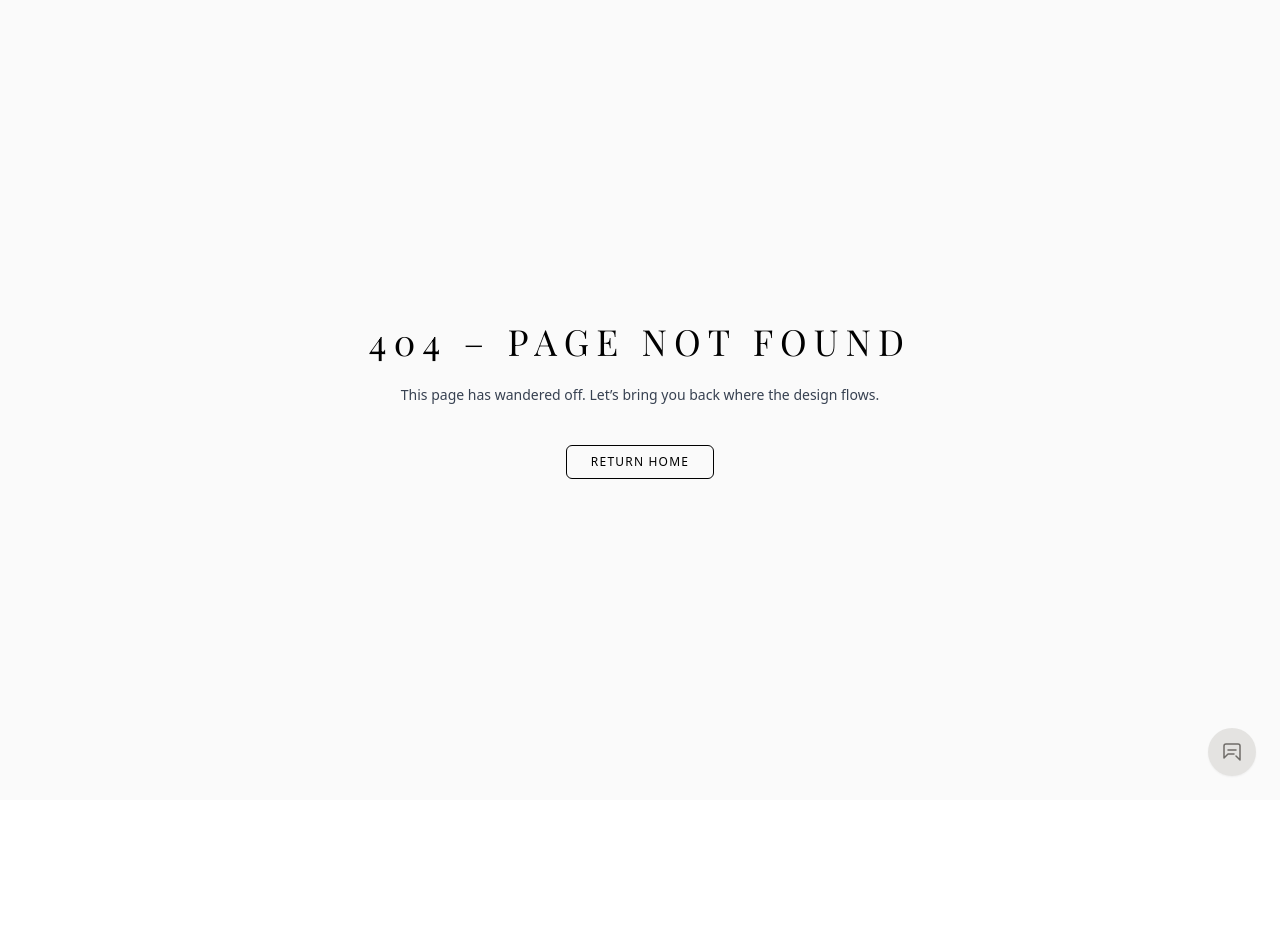
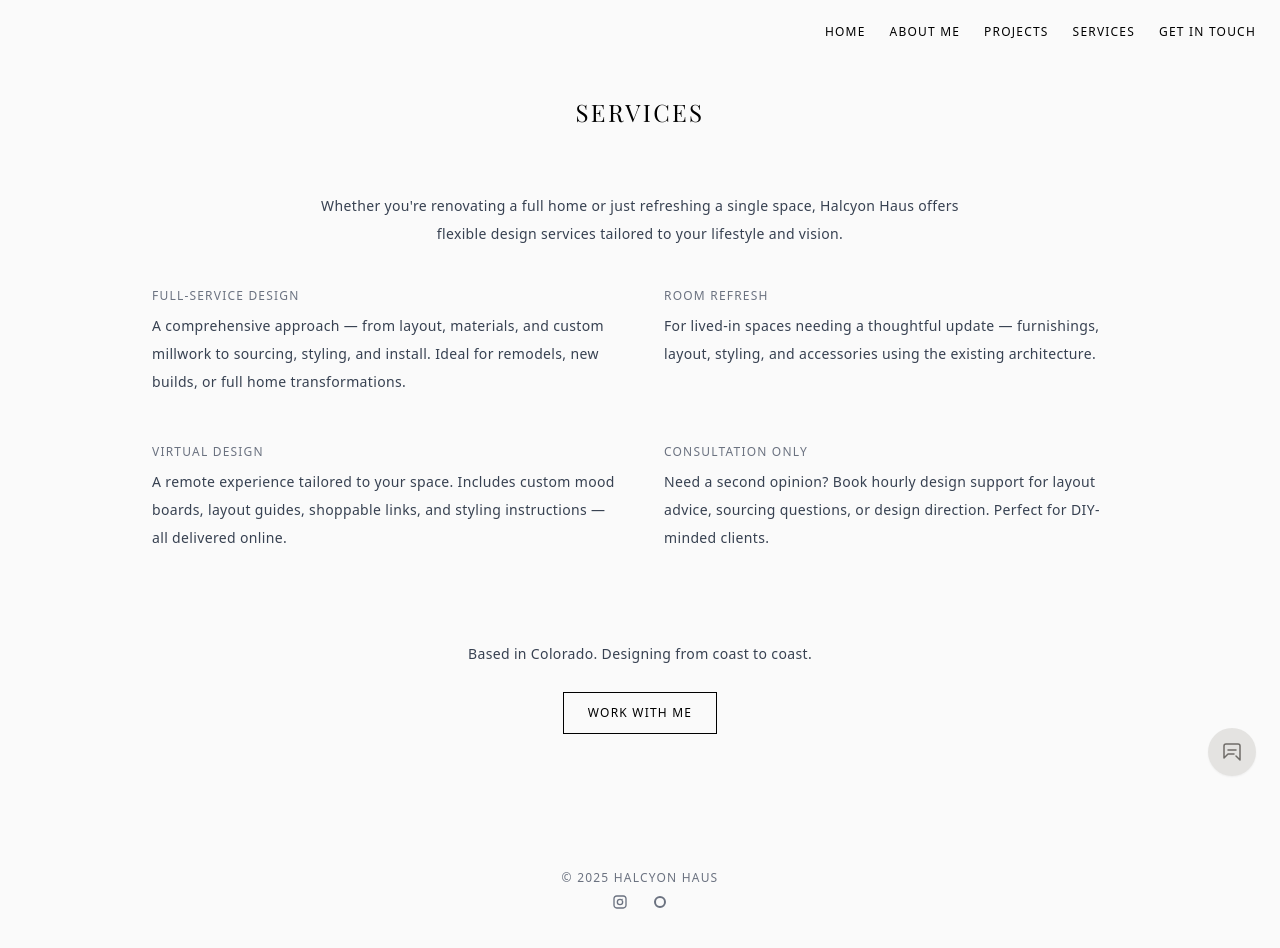
Before and after one commit to HalcyonHaus/halcyonhaus-site, a Next.js app: page /services in a window 1280 px wide. Before the commit this address had no page. Before the commit the page ends 800 px from the top, so only its background shows below. Built offline with nearby package versions, Linux system fonts and the light colour scheme.

Commit message:
Create services.js

```diff
--- /dev/null
+++ b/pages/services.js
@@ -0,0 +1,102 @@
+import Head from "next/head";
+import Link from "next/link";
+
+export default function ServicesPage() {
+  return (
+    <div className="min-h-screen text-black font-sans" style={{ backgroundColor: "#fafafa" }}>
+      <Head>
+        <title>Services – Halcyon Haus</title>
+        <link
+          href="https://fonts.googleapis.com/css2?family=Playfair+Display:wght@400;700&family=Inter:wght@300;400&display=swap"
+          rel="stylesheet"
+        />
+      </Head>
+
+      {/* Navigation */}
+      <header className="absolute top-0 w-full z-20 px-6 pt-6 text-xs tracking-widest">
+        <nav className="flex justify-center sm:justify-end space-x-6 uppercase font-inter text-xs">
+          <Link href="/" legacyBehavior><a className="transition-colors duration-300 text-black hover:text-neutral-400">Home</a></Link>
+          <Link href="/about" legacyBehavior><a className="transition-colors duration-300 text-black hover:text-neutral-400">About Me</a></Link>
+          <Link href="/projects" legacyBehavior><a className="transition-colors duration-300 text-black hover:text-neutral-400">Projects</a></Link>
+          <Link href="/services" legacyBehavior><a className="transition-colors duration-300 text-black hover:text-neutral-400">Services</a></Link>
+          <Link href="/contact" legacyBehavior><a className="transition-colors duration-300 text-black hover:text-neutral-400">Get in Touch</a></Link>
+        </nav>
+      </header>
+
+      {/* Main Content */}
+      <main className="px-6 pt-24 pb-24 max-w-5xl mx-auto">
+        <h1
+          className="text-2xl md:text-2xl font-light tracking-[0.1em] text-center"
+          style={{ fontFamily: "'Playfair Display', serif" }}
+        >
+          SERVICES
+        </h1>
+
+        <div className="mt-16 grid grid-cols-1 md:grid-cols-12 gap-12 items-start">
+          <div className="md:col-span-12 text-sm leading-7 tracking-wide font-inter text-gray-700 space-y-10">
+            <p className="text-center max-w-2xl mx-auto">
+              Whether you're renovating a full home or just refreshing a single space, Halcyon Haus offers flexible design services tailored to your lifestyle and vision.
+            </p>
+
+            <div className="grid grid-cols-1 md:grid-cols-2 gap-12">
+              <div>
+                <h2 className="uppercase text-xs tracking-widest text-gray-500 mb-2">FULL-SERVICE DESIGN</h2>
+                <p>
+                  A comprehensive approach — from layout, materials, and custom millwork to sourcing, styling, and install. Ideal for remodels, new builds, or full home transformations.
+                </p>
+              </div>
+              <div>
+                <h2 className="uppercase text-xs tracking-widest text-gray-500 mb-2">ROOM REFRESH</h2>
+                <p>
+                  For lived-in spaces needing a thoughtful update — furnishings, layout, styling, and accessories using the existing architecture.
+                </p>
+              </div>
+              <div>
+                <h2 className="uppercase text-xs tracking-widest text-gray-500 mb-2">VIRTUAL DESIGN</h2>
+                <p>
+                  A remote experience tailored to your space. Includes custom mood boards, layout guides, shoppable links, and styling instructions — all delivered online.
+                </p>
+              </div>
+              <div>
+                <h2 className="uppercase text-xs tracking-widest text-gray-500 mb-2">CONSULTATION ONLY</h2>
+                <p>
+                  Need a second opinion? Book hourly design support for layout advice, sourcing questions, or design direction. Perfect for DIY-minded clients.
+                </p>
+              </div>
+            </div>
+
+            <div className="pt-12 text-center">
+              <p>
+                Based in Colorado. Designing from coast to coast.
+              </p>
+              <p className="mt-6">
+                <Link href="/contact" legacyBehavior>
+                  <a className="inline-block px-6 py-3 border border-black text-black text-xs tracking-widest uppercase font-inter hover:bg-black hover:text-white transition">
+                    Work With Me
+                  </a>
+                </Link>
+              </p>
+            </div>
+          </div>
+        </div>
+      </main>
+
+      {/* Footer */}
+      <footer className="mt-10 pb-10 text-center text-xs text-gray-500 uppercase tracking-widest font-inter">
+        <p className="mb-2">© {new Date().getFullYear()} Halcyon Haus</p>
+        <div className="flex justify-center space-x-6 text-gray-500">
+          <a href="https://www.instagram.com/halcyonhaus_" target="_blank" rel="noopener noreferrer" aria-label="Instagram">
+            <svg className="h-4 w-4 hover:text-black transition" fill="currentColor" viewBox="0 0 24 24">
+              <path d="M7 2C4.24 2 2 4.24 2 7v10c0 2.76 2.24 5 5 5h10c2.76 0 5-2.24 5-5V7c0-2.76-2.24-5-5-5H7zm10 2c1.66 0 3 1.34 3 3v10c0 1.66-1.34 3-3 3H7c-1.66 0-3-1.34-3-3V7c0-1.66 1.34-3 3-3h10zM12 7a5 5 0 100 10 5 5 0 000-10zm0 2a3 3 0 110 6 3 3 0 010-6zm4.5-.75a1.25 1.25 0 11-2.5 0 1.25 1.25 0 012.5 0z" />
+            </svg>
+          </a>
+          <a href="https://www.shopltk.com/explore/halcyonhaus" target="_blank" rel="noopener noreferrer" aria-label="LTK">
+            <svg className="h-4 w-4 hover:text-black transition" fill="currentColor" viewBox="0 0 24 24">
+              <path d="M3 12a9 9 0 1118 0 9 9 0 01-18 0zm9-6a6 6 0 100 12 6 6 0 000-12z" />
+            </svg>
+          </a>
+        </div>
+      </footer>
+    </div>
+  );
+}
```
